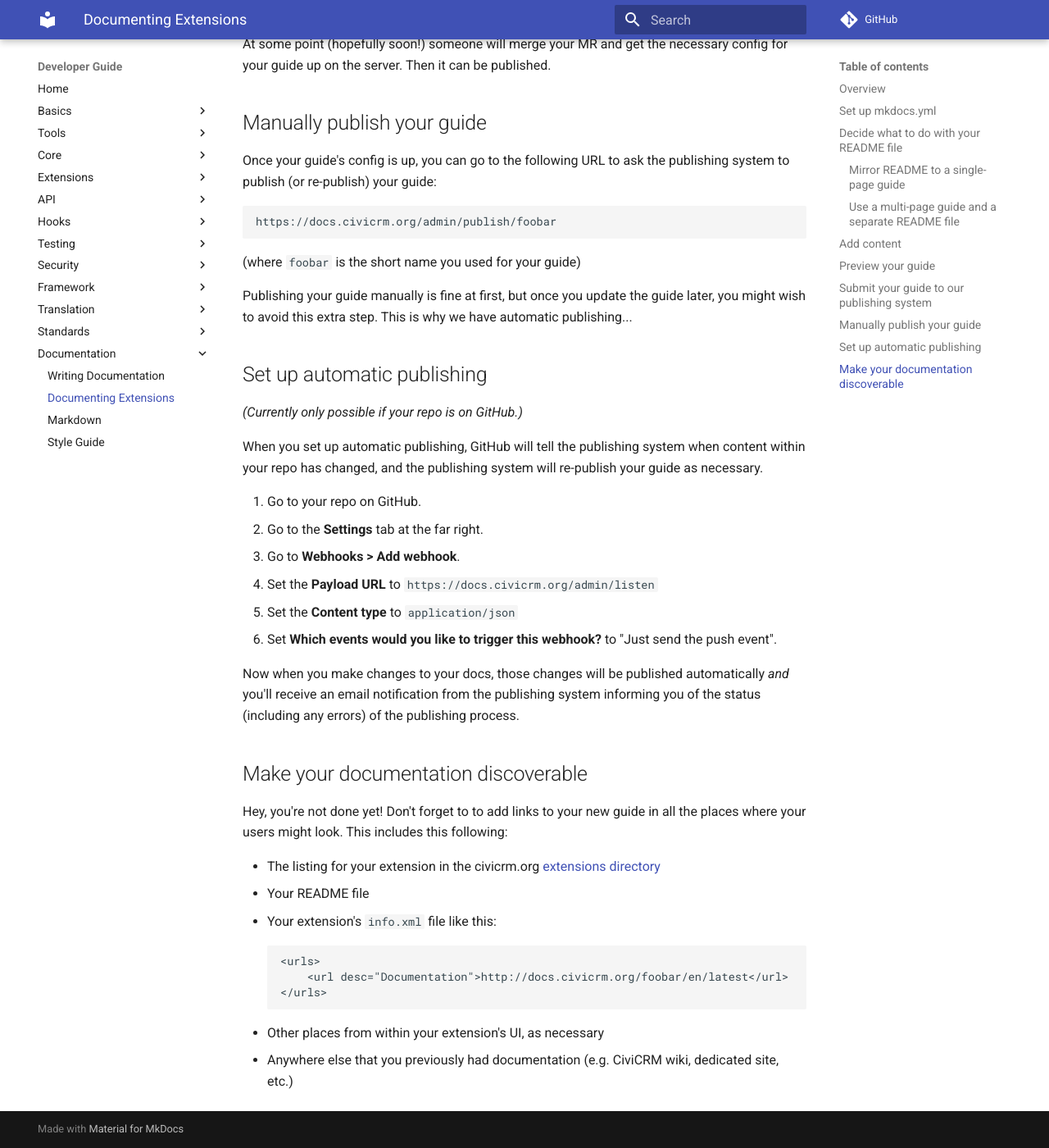
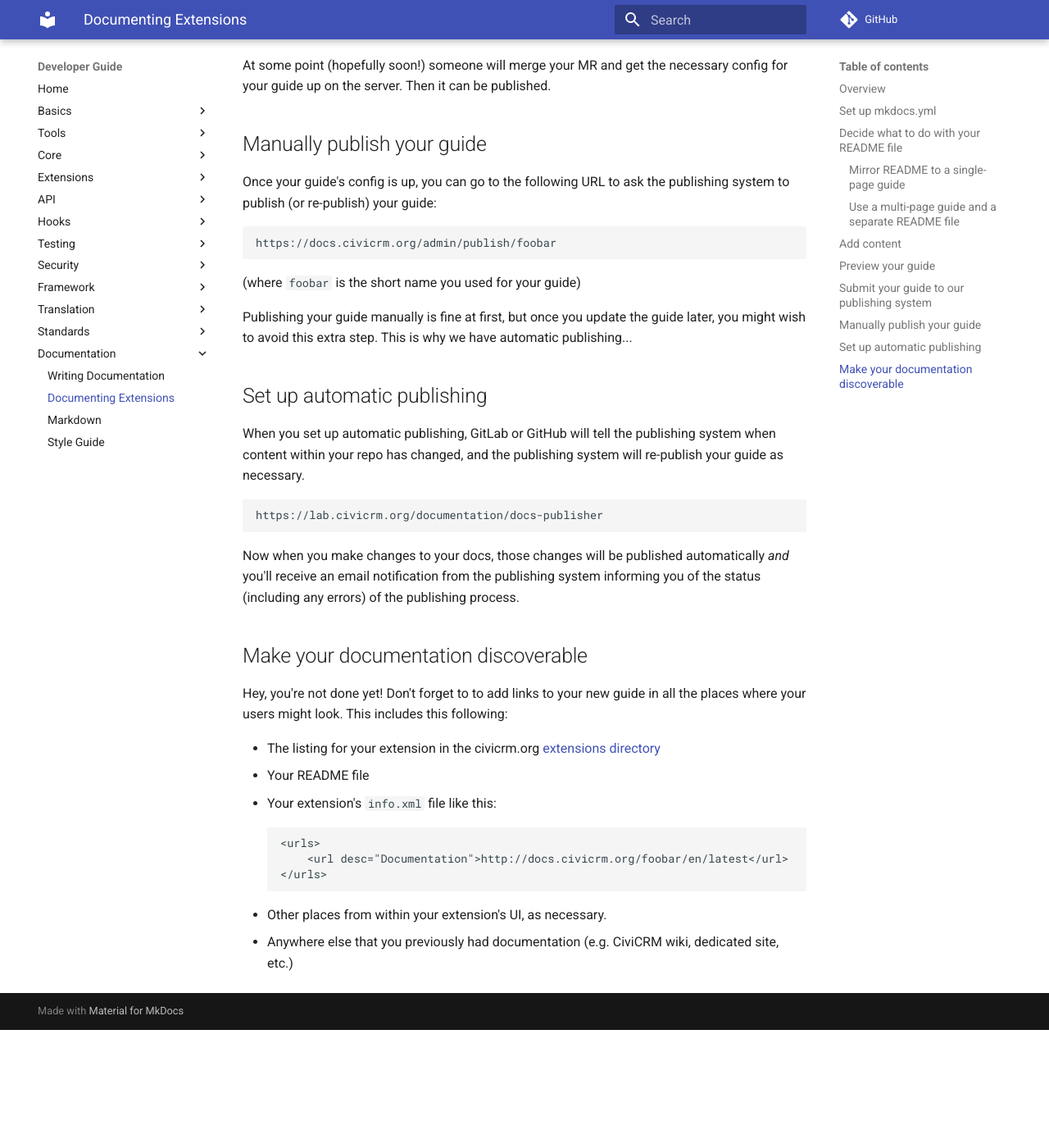
Before and after one commit to civicrm/civicrm-dev-docs, an MkDocs documentation site: the page built from docs/documentation/extensions.md, in a window 1280 px wide and 1400 px high, scrolled down 3931 px. Shown: the whole window at 82% size. Built offline with MkDocs 1.6.1 and Material for MkDocs 9.7.7, drawn with Linux system fonts in a browser that asks for light colours; comment, search, counter and statistics services are not loaded; old or Windows-style settings are respelled for this version of MkDocs; after the commit the page ends 5187 px from its top, so only the background shows below that; some of the changed text lies outside the part shown.

Commit message:
Update extensions documentation info.
Due to changes to the docs publisher system updates to the documentation are neccessary.

````diff
--- a/docs/documentation/extensions.md
+++ b/docs/documentation/extensions.md
@@ -20,8 +20,8 @@
 * You use git branches just like you normally would, with that `docs` directory sitting there in every branch.
 * You put one file at the root level of your project, `mkdocs.yml` to configure some of the high-level details of your book.
 * You use MkDocs locally to preview your guide.
-* When you're ready, you make a pull request on our [publishing system](https://lab.civicrm.org/documentation/docs-publisher) to add the necessary configuration for your guide, so that it gets published to [docs.civicrm.org](https://docs.civicrm.org).
-* You configure GitHub to tell our publishing system when to publish updates to your guide.
+* When you're ready, you make a pull request on our [publishing system's books repository](https://lab.civicrm.org/documentation/docs-books) to add the necessary configuration for your guide, so that it gets published to [docs.civicrm.org](https://docs.civicrm.org).
+* You configure GitLab or GitHub to tell our publishing system when to publish updates to your guide.
 
 Follow along in the steps below to get a guide up and running for your extension.
 
@@ -31,7 +31,7 @@
 
 ```yaml
 site_name: Your Extension Name
-repo_url: https://github.com/yourusername/org.civicrm.yourproject
+repo_url: https://lab.civicrm.org/extensions/yourproject
 theme: material
 
 pages:
@@ -55,7 +55,7 @@
 
 ## Decide what to do with your README file {:#readme}
 
-The README file at the root of your repository is great for keeping some simple documentation that people will see when they visit your repo. But non-technical users can become confused when seeking docs landing on GitHub.
+The README file at the root of your repository is great for keeping some simple documentation that people will see when they visit your repo. But non-technical users can become confused when seeking docs landing on GitLab/GitHub.
 
 When creating a docs guide, you have two options for how to deal with your README file:
 
@@ -113,7 +113,7 @@
     description: Provides a baz for every contact's bat
     langs:
       en:
-        repo: 'https://github.com/username/org.civicrm.foobar'
+        repo: 'https://lab.civicrm.org/extensions/foobar'
     ```
 
     * There are lots of other settings you can put here if you want to have multiple languages or versions. Look at `user.yml` as an example of a guide (the User Guide) which takes advantage of all the possible settings.
@@ -145,20 +145,13 @@
 
 ## Set up automatic publishing {:#automatic-publishing}
 
-*(Currently only possible if your repo is on GitHub.)*
+When you set up automatic publishing, GitLab or GitHub will tell the publishing system when content within your repo has changed, and the publishing system will re-publish your guide as necessary.
 
-When you set up automatic publishing, GitHub will tell the publishing system when content within your repo has changed, and the publishing system will re-publish your guide as necessary.
-
-1. Go to your repo on GitHub.
-1. Go to the **Settings** tab at the far right.
-1. Go to **Webhooks > Add webhook**.
-1. Set the **Payload URL** to `https://docs.civicrm.org/admin/listen`
-1. Set the **Content type** to `application/json`
-1. Set **Which events would you like to trigger this webhook?** to "Just send the push event".
+    https://lab.civicrm.org/documentation/docs-publisher
 
 Now when you make changes to your docs, those changes will be published automatically *and* you'll receive an email notification from the publishing system informing you of the status (including any errors) of the publishing process.
 
-## Make your documentation discoverable {:descoverable}
+## Make your documentation discoverable {:discoverable}
 
 Hey, you're not done yet! Don't forget to to add links to your new guide in all the places where your users might look. This includes this following:
 
@@ -170,5 +163,5 @@
         <url desc="Documentation">http://docs.civicrm.org/foobar/en/latest</url>
     </urls>
     ```
-* Other places from within your extension's UI, as necessary
+* Other places from within your extension's UI, as necessary.
 * Anywhere else that you previously had documentation (e.g. CiviCRM wiki, dedicated site, etc.)
````
Also changed, not shown: other parts of docs/documentation/extensions.md (+3 -3 lines).
